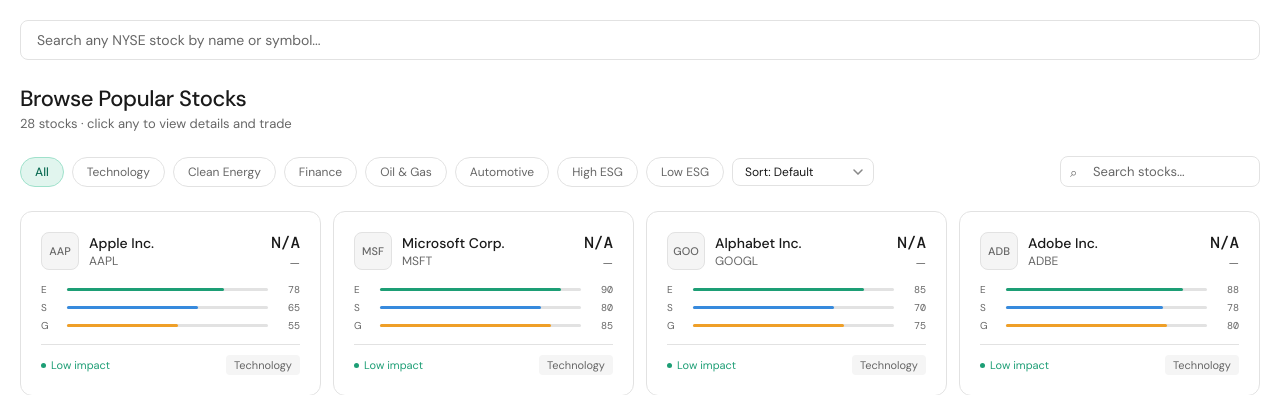
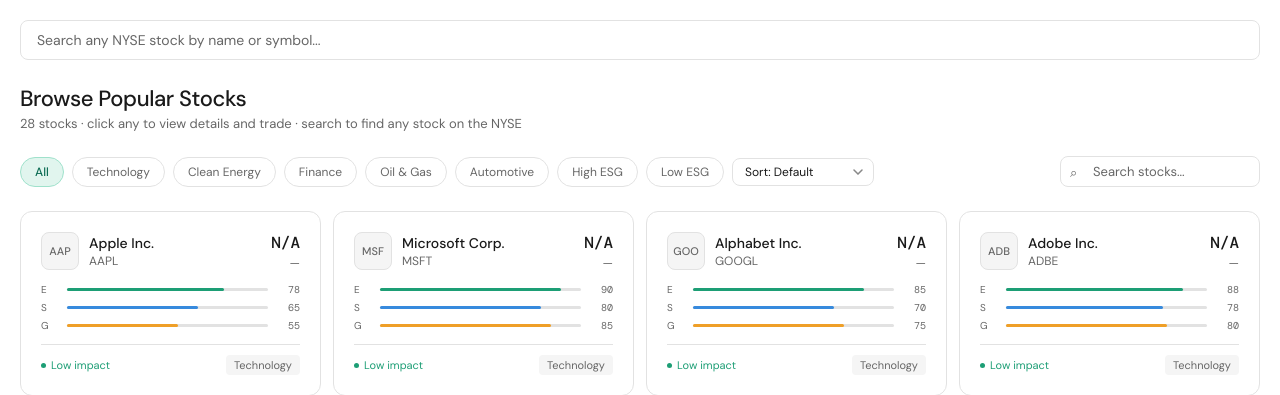
Before and after one commit to nebeux/eco, a Flask app: page /stocks in a window 1280 px wide. Shown: the part 60-455 px from the top of the page. Run offline with Flask 3, Linux system fonts and the light colour scheme; data that the repository does not hold is empty.

Commit message:
Update stocks.html

```diff
--- a/templates/stocks.html
+++ b/templates/stocks.html
@@ -201,7 +201,7 @@
 <div class="stocks-header">
   <div>
     <h1>Browse Popular Stocks</h1>
-    <p>{{ stocks|length }} stocks · click any to view details and trade</p>
+    <p>{{ stocks|length }} stocks · click any to view details and trade · search to find any stock on the NYSE</p>
   </div>
 </div>
 
```
